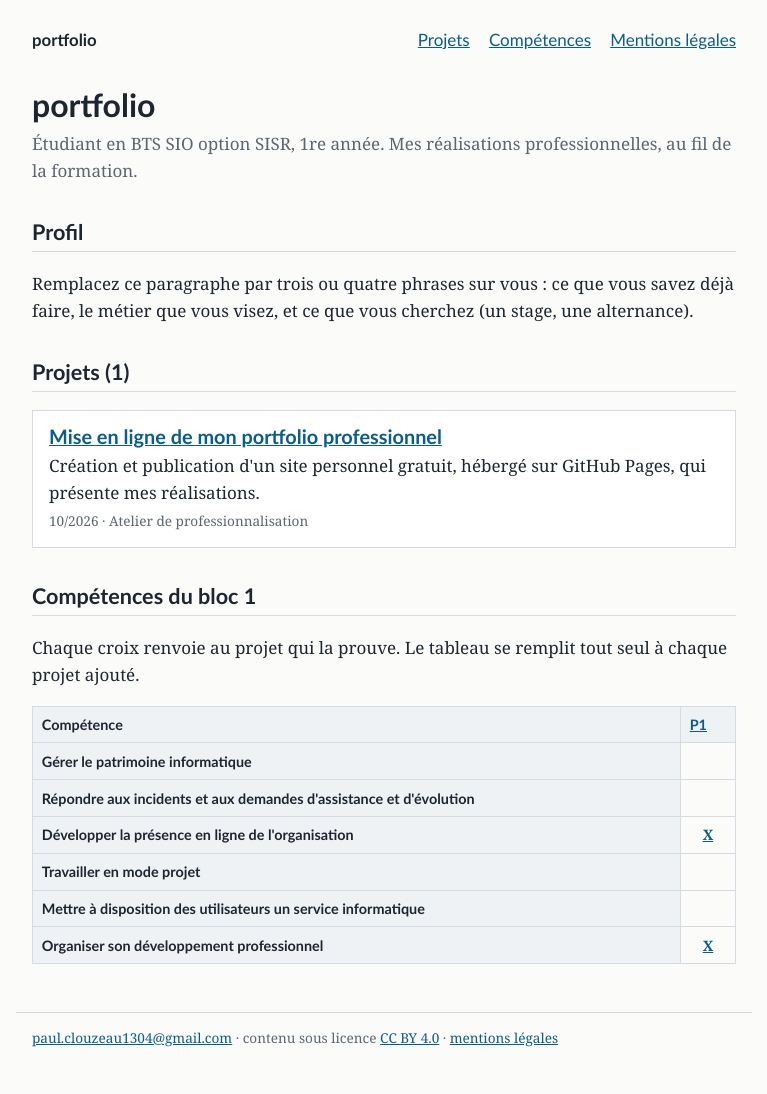
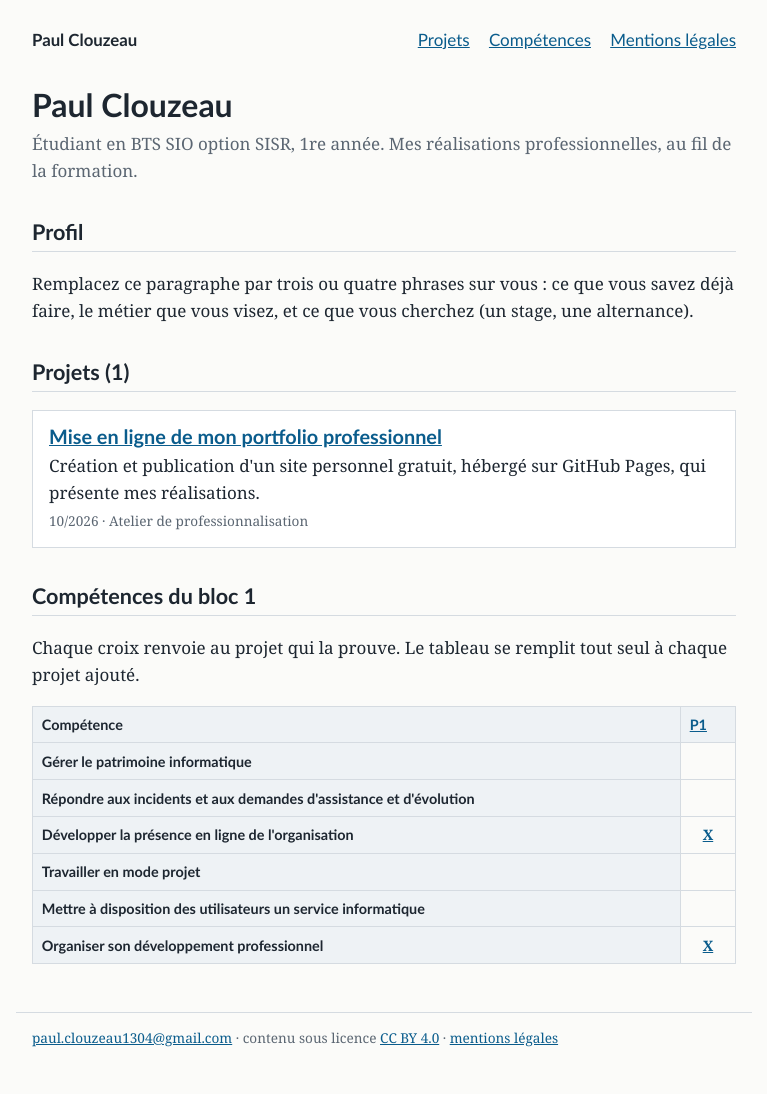
Before and after one commit to paulclouzeau1304-spec/portfolio, a Jekyll site: the page built from index.html, in a window 1280 px wide. Shown: the whole page, without its empty margins (256-1023 px from the left). Built offline with Jekyll 4.4.1, drawn with Linux system fonts in a browser that asks for light colours; some of the changed lines change nothing that is shown.

Commit message:
Update _config.yml

```diff
--- a/_config.yml
+++ b/_config.yml
@@ -1,4 +1,4 @@
-Rtitle: "Paul Clouzeau"
+title: "Paul Clouzeau"
 description: "Étudiant en BTS SIO option SISR, 1re année. Mes réalisations professionnelles, au fil de la formation."
 email: "paul.clouzeau1304@gmail.com"
 linkedin: ""
```
